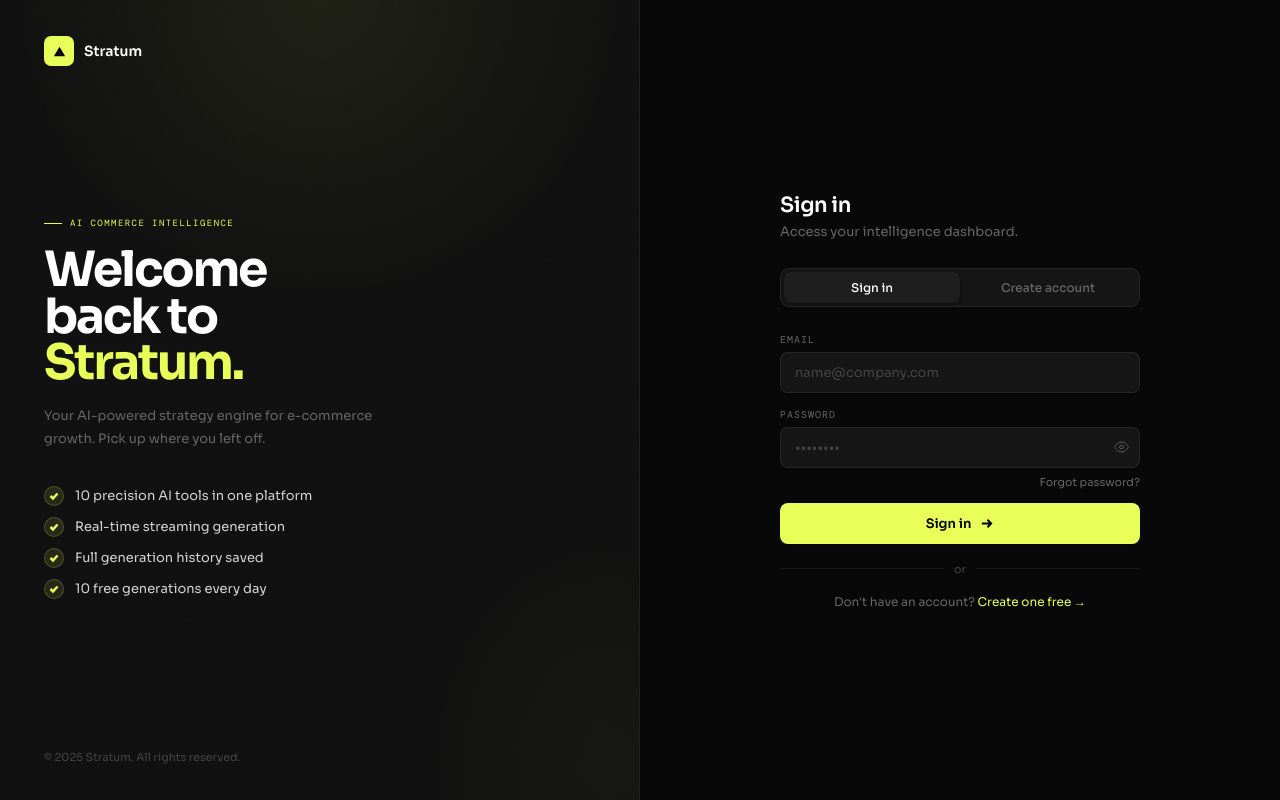
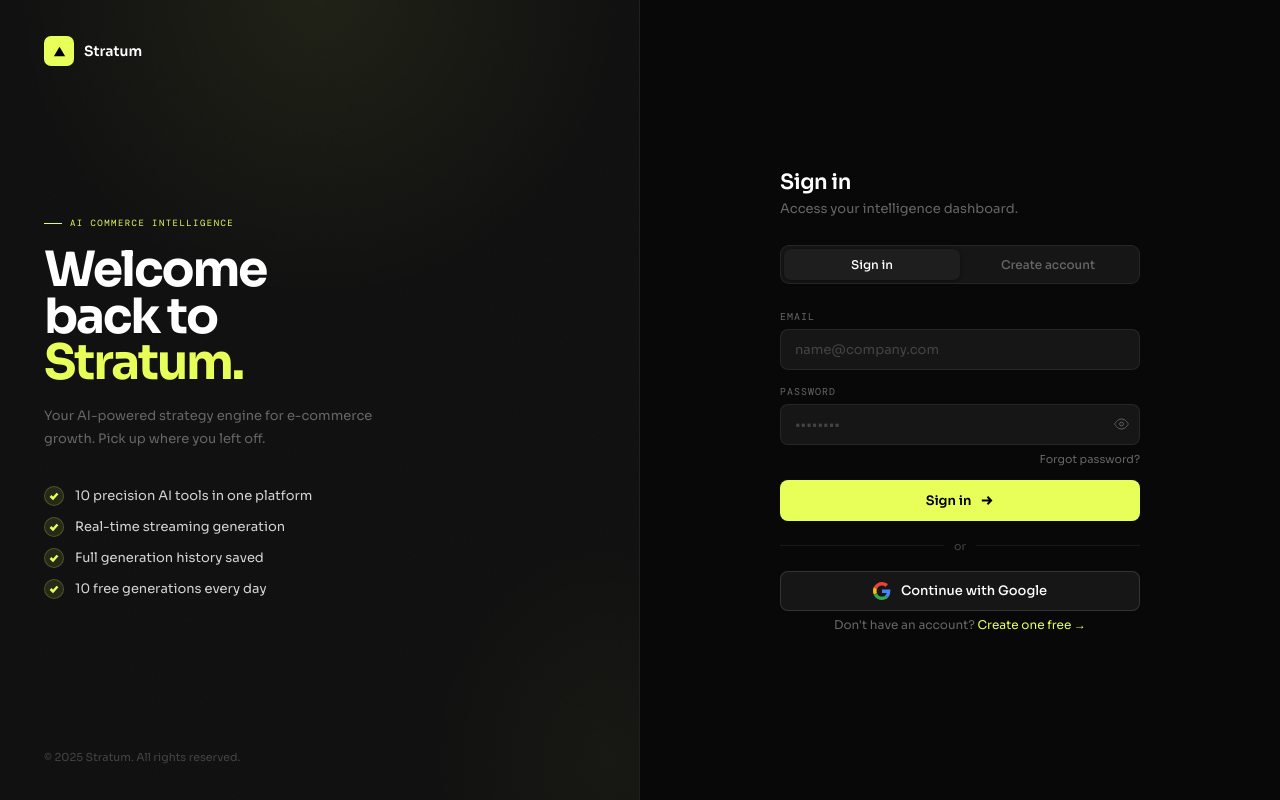
Before and after one commit to abdulwaarisinfo-dot/StrategistAI-Platform, a FastAPI app: page /login-page in a window 1280 px wide. Run offline with FastAPI, Linux system fonts and the light colour scheme; parts of the project's set-up code (start-up, migrations or seed data) failed here and were passed over.

Commit message:
Implement Google sign-in button in login template
Added Google sign-in button and related styles.

```diff
--- a/templates/login.html
+++ b/templates/login.html
@@ -121,6 +121,16 @@ body{
 .divider{display:flex;align-items:center;gap:10px;margin:18px 0;font-size:11px;color:var(--muted2)}
 .divider::before,.divider::after{content:'';flex:1;height:1px;background:var(--border)}
 
+/* GOOGLE BUTTON */
+.g-wrap{position:relative;height:40px;margin-bottom:6px}
+.g-btn{
+  position:absolute;inset:0;width:100%;display:flex;align-items:center;justify-content:center;gap:10px;
+  background:var(--surface2);border:1px solid var(--border-strong);border-radius:8px;
+  color:var(--white);font-size:13px;font-weight:500;font-family:var(--font);cursor:pointer;transition:all .2s;
+}
+.g-wrap:hover .g-btn{background:var(--surface3);transform:translateY(-1px)}
+.g-overlay{position:absolute;inset:0;opacity:.0001;overflow:hidden;z-index:2}
+
 /* ALERT */
 .alert{border-radius:8px;padding:10px 13px;font-size:12px;margin-bottom:14px;display:none;border:1px solid}
 .alert.error{color:var(--red);background:rgba(255,69,69,.07);border-color:rgba(255,69,69,.15)}
@@ -211,9 +221,13 @@ body{
     </form>
 
     <div class="divider">or</div>
-    {% if google_client_id %}
-    <div id="googleBtn" style="display:flex;justify-content:center;margin-bottom:6px"></div>
-    {% endif %}
+    <div class="g-wrap">
+      <button type="button" class="g-btn" onclick="googleNotReady()">
+        <svg width="18" height="18" viewBox="0 0 48 48"><path fill="#EA4335" d="M24 9.5c3.5 0 6.6 1.2 9.1 3.6l6.8-6.8C35.8 2.4 30.3 0 24 0 14.6 0 6.5 5.4 2.6 13.2l7.9 6.1C12.4 13.6 17.7 9.5 24 9.5z"/><path fill="#4285F4" d="M46.5 24.5c0-1.6-.1-3.1-.4-4.5H24v9h12.7c-.6 3-2.2 5.5-4.7 7.2l7.3 5.7c4.3-4 6.7-9.8 6.7-17.4z"/><path fill="#FBBC05" d="M10.5 28.7A14.5 14.5 0 0 1 9.5 24c0-1.6.3-3.2.8-4.7l-7.9-6.1A24 24 0 0 0 0 24c0 3.9.9 7.5 2.6 10.8l7.9-6.1z"/><path fill="#34A853" d="M24 48c6.5 0 11.9-2.1 15.9-5.8l-7.3-5.7c-2 1.4-4.9 2.3-8.6 2.3-6.3 0-11.6-4.1-13.5-9.8l-7.9 6.1C6.5 42.6 14.6 48 24 48z"/></svg>
+        Continue with Google
+      </button>
+      <div id="googleBtn" class="g-overlay"></div>
+    </div>
     <p style="text-align:center;font-size:12px;color:var(--muted)">
       Don't have an account? <a href="/signup-page" style="color:var(--accent);text-decoration:none">Create one free →</a>
     </p>
@@ -358,6 +372,9 @@ function togglePwd(fieldId,btn){
 }
 </script>
 
+<script>
+function googleNotReady(){showAlert('loginAlert','Google sign-in is not configured yet. Set GOOGLE_CLIENT_ID in .env and restart the server.','error');}
+</script>
 {% if google_client_id %}
 <script src="https://accounts.google.com/gsi/client" async defer></script>
 <script>
@@ -379,7 +396,8 @@ window.addEventListener('load',function init(){
   if(!window.google||!google.accounts){return setTimeout(init,150);}
   google.accounts.id.initialize({client_id:'{{ google_client_id }}',callback:handleGoogleCredential});
   google.accounts.id.renderButton(document.getElementById('googleBtn'),
-    {theme:'filled_black',size:'large',shape:'rectangular',text:'continue_with',width:340});
+    {theme:'outline',size:'large',shape:'rectangular',text:'continue_with',
+     width:Math.min(400,Math.max(200,document.querySelector('.g-wrap').offsetWidth))});
 });
 </script>
 {% endif %}
```
